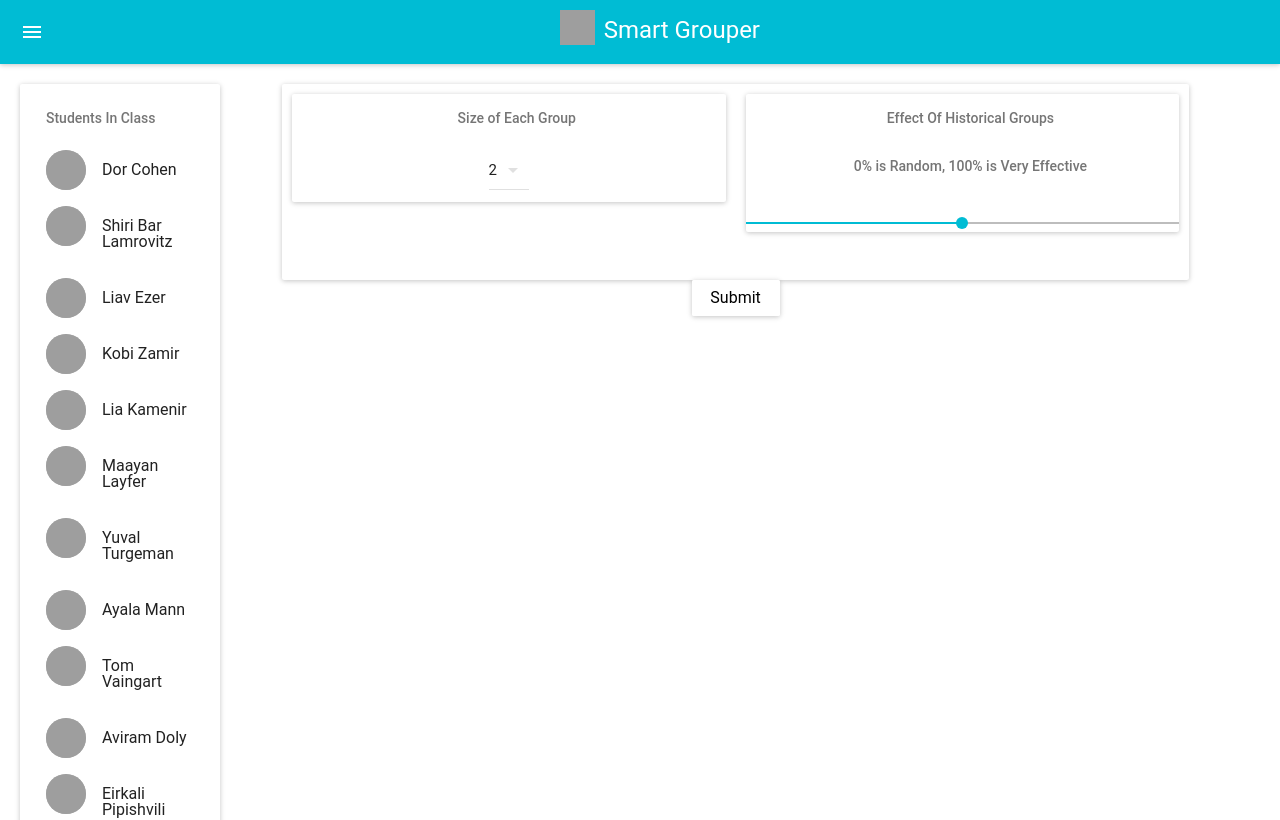
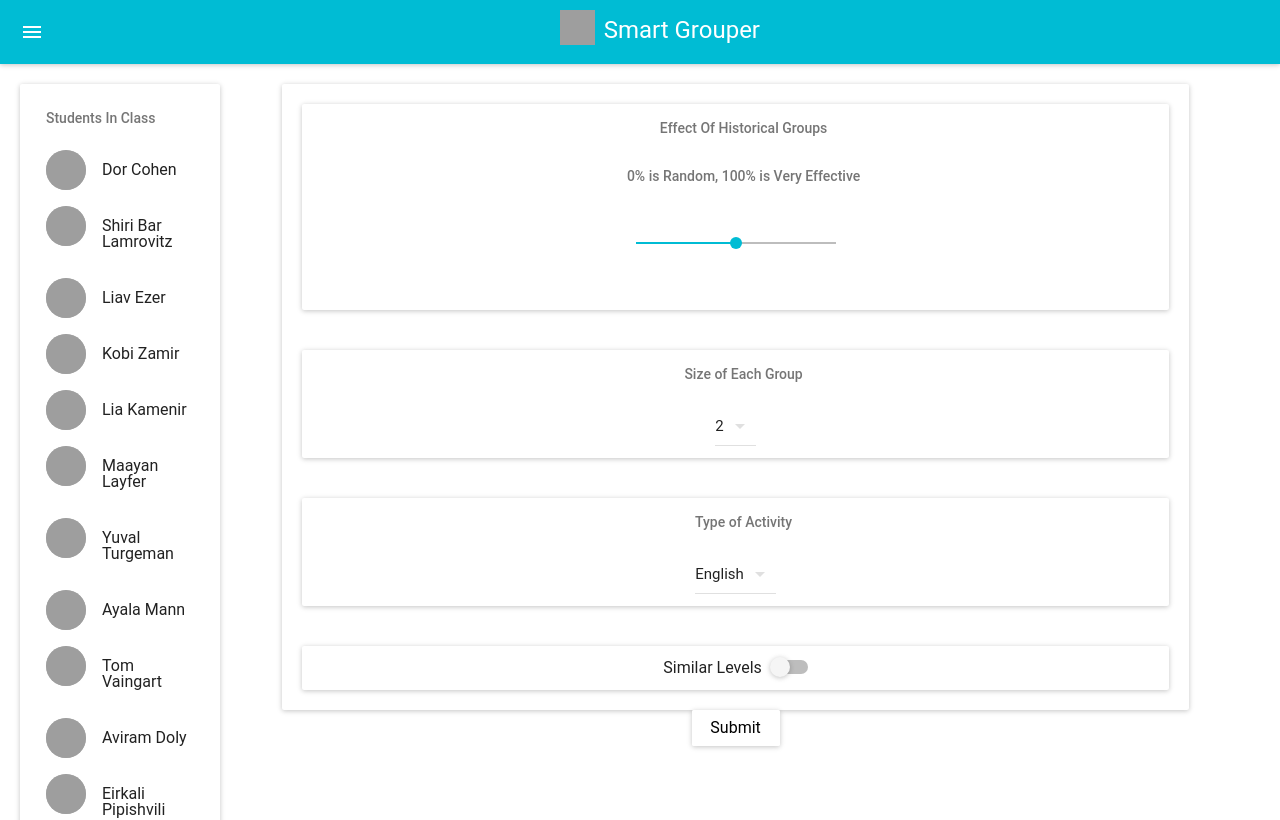
Before and after one commit to iati-grouper/the_grouper, a React app: page / in a window 1280 px wide. Shown: the top 820 px of the page. Built offline with nearby package versions, Linux system fonts and the light colour scheme; data requests are answered from the project's data file; grey boxes are pictures that could not be loaded.

Commit message:
SAVEPOINT

```diff
--- a/src/client/components/GrouperForm.tsx
+++ b/src/client/components/GrouperForm.tsx
@@ -9,6 +9,7 @@ import RaisedButton from 'material-ui/RaisedButton';
 import DropDownMenu from 'material-ui/DropDownMenu';
 import MenuItem from 'material-ui/MenuItem';
 import Slider from 'material-ui/Slider';
+import Toggle from "material-ui/Toggle";
 
 export interface IFormProps {
   effectOfHistory: number;
@@ -54,15 +55,22 @@ class GrouperForm extends React.Component<IFormProps, IFormState> {
           <div className="form-inputs-wrapper">
             <Paper className="form-inputs">
               {
+                effectOfHistoryComponent({
+                  effectOfHistory: this.props.effectOfHistory,
+                  onEffectOfHistoryChange: this.props.onEffectOfHistoryChange,
+                })
+              }
+              {
                 groupSizeComponent({
                   groupSize: this.props.groupSize,
                   onGroupSizeChange: this.props.onGroupSizeChange,
                 })
               }
+              {activityTypeComponent()}
               {
-                effectOfHistoryComponent({
-                  effectOfHistory: this.props.effectOfHistory,
-                  onEffectOfHistoryChange: this.props.onEffectOfHistoryChange,
+                homogeneousComponent({
+                  isSameLevel: this.props.isSameLevel,
+                  onSameLevelChange: this.props.onSameLevelChange,
                 })
               }
             </Paper>
@@ -88,7 +96,7 @@ const groupSizeComponent = (props: IGroupSizeProps) => {
     return result;
   };
   return (
-    <div className="group-size-wrapper">
+    <div className="input-param-wrapper">
       <Paper className="input-section">
         <Subheader>Size of Each Group</Subheader>
         <DropDownMenu value={props.groupSize}
@@ -102,14 +110,32 @@ const groupSizeComponent = (props: IGroupSizeProps) => {
   );
 };
 
+const activityTypeComponent = () => {
+  return (
+    <div className="input-param-wrapper">
+      <Paper className="input-section">
+        <Subheader>Type of Activity</Subheader>
+        <DropDownMenu>
+          <MenuItem primaryText="Fun"/>
+          <MenuItem primaryText="Mathematics"/>
+          <MenuItem primaryText="Social Sciences"/>
+          <MenuItem primaryText="Sports"/>
+          <MenuItem primaryText="English"/>
+        </DropDownMenu>
+      </Paper>
+    </div>
+  );
+};
+
 type IEffectOfHistoryProps = Pick<IFormProps, 'onEffectOfHistoryChange' | 'effectOfHistory'>;
 const effectOfHistoryComponent = (props: IEffectOfHistoryProps) => {
   return (
-    <div className="effect-of-history-wrapper">
+    <div className="input-param-wrapper">
       <Paper className="input-section">
         <Subheader>Effect Of Historical Groups</Subheader>
         <Subheader>0% is Random, 100% is Very Effective</Subheader>
         <Slider value={props.effectOfHistory}
+                style={{margin: 'auto', width: 200, padding: '10px 0'}}
                 onChange={(e: any, value: number) => {
                   props.onEffectOfHistoryChange(value);
                 }}/>
@@ -118,4 +144,18 @@ const effectOfHistoryComponent = (props: IEffectOfHistoryProps) => {
   );
 };
 
+type ISameLevelProps = Pick<IFormProps, 'onSameLevelChange' | 'isSameLevel'>;
+const homogeneousComponent = (props: ISameLevelProps) => {
+  return (
+    <div className="input-param-wrapper">
+      <Paper className="input-section">
+        <Toggle style={{margin: 'auto', padding: '10px 0', width: 'inherit'}}
+                defaultToggled={false}
+                label="Similar Levels"
+                onToggle={(e: any) => props.onSameLevelChange()}/>
+      </Paper>
+    </div>
+  );
+};
+
 export {GrouperForm};
--- a/src/client/index.scss
+++ b/src/client/index.scss
@@ -66,16 +66,12 @@ body {
 
           .form-inputs {
             display: flex;
-            flex-direction: row;
+            flex-direction: column;
 
             .input-section {
-              margin: 10px;
+              margin: 20px;
             }
-            .group-size-wrapper {
-              width: 100%;
-              min-width: 200px;
-            }
-            .effect-of-history-wrapper {
+            .input-param-wrapper {
               width: 100%;
               min-width: 200px;
             }
```
